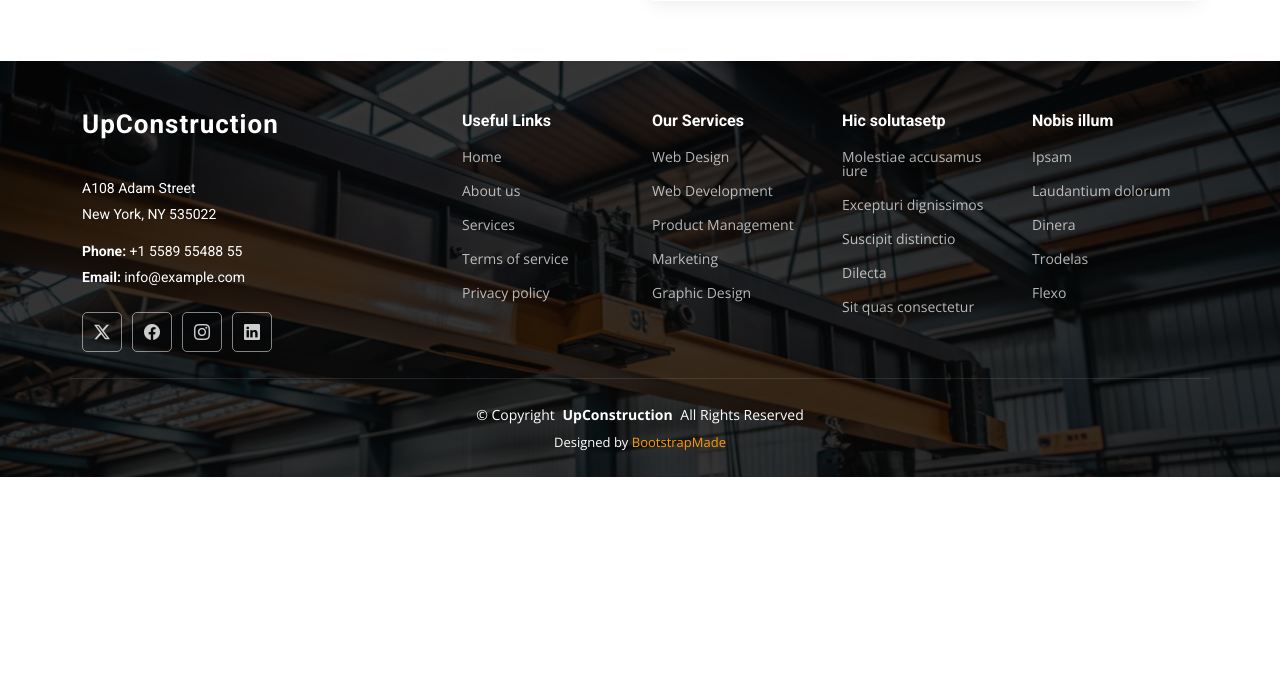
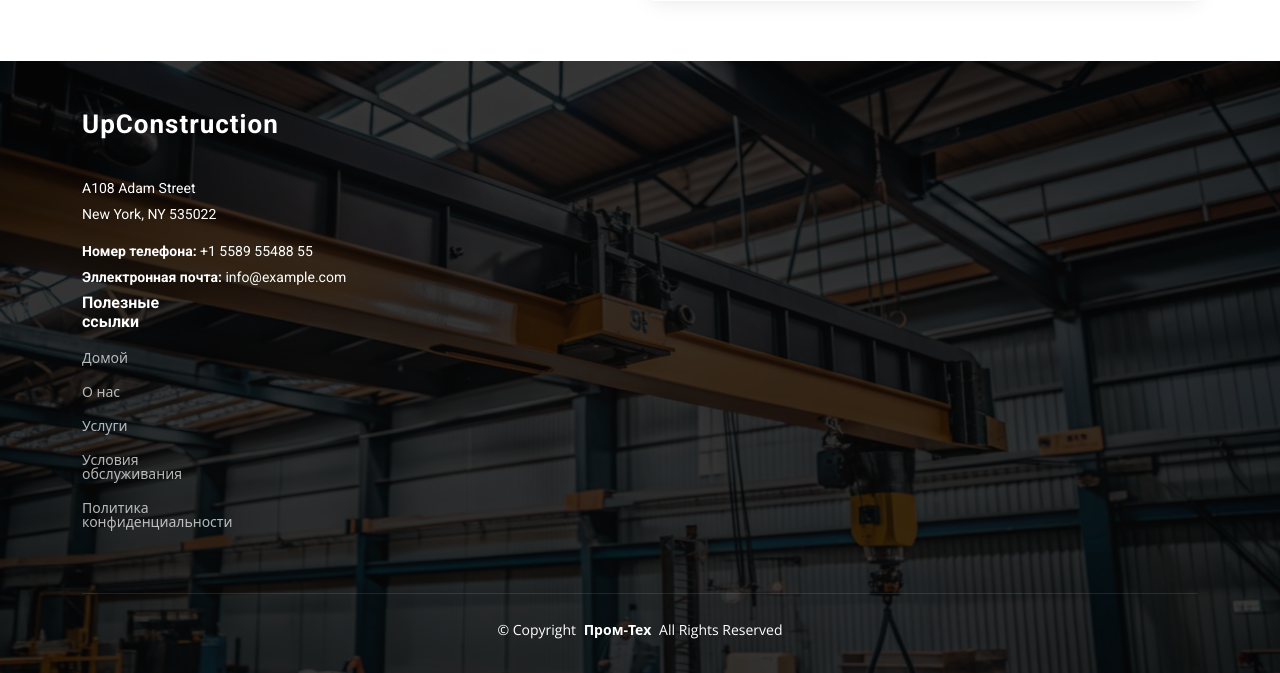
Before and after one commit to Pak-Mozga/site, a Flask app: page /contact in a window 1280 px wide. Shown: the part 987-1660 px from the top of the page. Before the commit the page ends 1464 px from the top, so only its background shows below. Run offline with Flask 3, Linux system fonts and the light colour scheme; some libraries are stand-ins or nearby versions.

Commit message:
[[eqeqeq

```diff
--- a/static/assets/css/main.css
+++ b/static/assets/css/main.css
@@ -60,6 +60,11 @@
 /*--------------------------------------------------------------
 # General Styling & Shared Classes
 --------------------------------------------------------------*/
+img.banner {
+width: auto;
+height: auto;
+
+}
 body {
   color: var(--default-color);
   background-color: var(--background-color);
@@ -544,6 +549,7 @@ h6 {
   padding: 10px 0;
   display: flex;
   align-items: center;
+  position
 }
 
 .footer .footer-links ul li:first-child {
--- a/templates/contact.html
+++ b/templates/contact.html
@@ -45,16 +45,16 @@
       <a href="index.html" class="logo d-flex align-items-center">
         <!-- Uncomment the line below if you also wish to use an image logo -->
         <!-- <img src="assets/img/logo.png" alt=""> -->
-        <h1 class="sitename">UpConstruction</h1> <span>.</span>
+        <h1 class="sitename">Пром-Тех</h1> <span>.</span>
       </a>
 
       <nav id="navmenu" class="navmenu">
         <ul>
-          <li><a href="index.html">Home</a></li>
-          <li><a href="about.html">About</a></li>
-          <li><a href="services.html">Services</a></li>
-          <li><a href="projects.html">Projects</a></li>
-          <li><a href="blog.html">Blog</a></li>
+          <li><a href="index.html">Домой</a></li>
+          <li><a href="about.html">О нас</a></li>
+          <li><a href="services.html">Услуги</a></li>
+          <li><a href="projects.html">Проекты</a></li>
+          <li><a href="blog.html">Влог</a></li>
           <li class="dropdown"><a href="#"><span>Dropdown</span> <i class="bi bi-chevron-down toggle-dropdown"></i></a>
             <ul>
               <li><a href="#">Dropdown 1</a></li>
@@ -72,7 +72,7 @@
               <li><a href="#">Dropdown 4</a></li>
             </ul>
           </li>
-          <li><a href="contact.html" class="active">Contact</a></li>
+          <li><a href="contact.html" class="active">CКонтакты</a></li>
         </ul>
         <i class="mobile-nav-toggle d-xl-none bi bi-list"></i>
       </nav>
@@ -85,11 +85,11 @@
     <!-- Page Title -->
     <div class="page-title dark-background" style="background-image: url(static/assets/img/page-title-bg.jpg);">
       <div class="container position-relative">
-        <h1>Contact</h1>
+        <h1>Контакты</h1>
         <nav class="breadcrumbs">
           <ol>
-            <li><a href="index.html">Home</a></li>
-            <li class="current">Contact</li>
+            <li><a href="index.html">Домой</a></li>
+            <li class="current">Контакты</li>
           </ol>
         </nav>
       </div>
@@ -105,7 +105,7 @@
           <div class="col-lg-6">
             <div class="info-item d-flex flex-column justify-content-center align-items-center" data-aos="fade-up" data-aos-delay="200">
               <i class="bi bi-geo-alt"></i>
-              <h3>Address</h3>
+              <h3>Адрес</h3>
               <p>A108 Adam Street, New York, NY 535022</p>
             </div>
           </div><!-- End Info Item -->
@@ -113,7 +113,7 @@
           <div class="col-lg-3 col-md-6">
             <div class="info-item d-flex flex-column justify-content-center align-items-center" data-aos="fade-up" data-aos-delay="300">
               <i class="bi bi-telephone"></i>
-              <h3>Call Us</h3>
+              <h3>Позвонить нам</h3>
               <p>+1 5589 55488 55</p>
             </div>
           </div><!-- End Info Item -->
@@ -121,7 +121,7 @@
           <div class="col-lg-3 col-md-6">
             <div class="info-item d-flex flex-column justify-content-center align-items-center" data-aos="fade-up" data-aos-delay="400">
               <i class="bi bi-envelope"></i>
-              <h3>Email Us</h3>
+              <h3>Написать нам</h3>
               <p>info@example.com</p>
             </div>
           </div><!-- End Info Item -->
@@ -154,11 +154,11 @@
                 </div>
 
                 <div class="col-md-12 text-center">
-                  <div class="loading">Loading</div>
+                  <div class="loading">Загрузка</div>
                   <div class="error-message"></div>
-                  <div class="sent-message">Your message has been sent. Thank you!</div>
+                  <div class="sent-message">Ваше сообщение было успешно отправлено. Спасибо!</div>
 
-                  <button type="submit">Send Message</button>
+                  <button type="submit">Написать Сообщение</button>
                 </div>
 
               </div>
@@ -184,72 +184,46 @@
           <div class="footer-contact pt-3">
             <p>A108 Adam Street</p>
             <p>New York, NY 535022</p>
-            <p class="mt-3"><strong>Phone:</strong> <span>+1 5589 55488 55</span></p>
-            <p><strong>Email:</strong> <span>info@example.com</span></p>
+            <p class="mt-3"><strong>Номер телефона:</strong> <span>+1 5589 55488 55</span></p>
+            <p><strong>Эллектронная почта:</strong> <span>info@example.com</span></p>
           </div>
-          <div class="social-links d-flex mt-4">
-            <a href=""><i class="bi bi-twitter-x"></i></a>
-            <a href=""><i class="bi bi-facebook"></i></a>
-            <a href=""><i class="bi bi-instagram"></i></a>
-            <a href=""><i class="bi bi-linkedin"></i></a>
-          </div>
-        </div>
 
-        <div class="col-lg-2 col-md-3 footer-links">
-          <h4>Useful Links</h4>
-          <ul>
-            <li><a href="#">Home</a></li>
-            <li><a href="#">About us</a></li>
-            <li><a href="#">Services</a></li>
-            <li><a href="#">Terms of service</a></li>
-            <li><a href="#">Privacy policy</a></li>
-          </ul>
-        </div>
 
-        <div class="col-lg-2 col-md-3 footer-links">
-          <h4>Our Services</h4>
-          <ul>
-            <li><a href="#">Web Design</a></li>
-            <li><a href="#">Web Development</a></li>
-            <li><a href="#">Product Management</a></li>
-            <li><a href="#">Marketing</a></li>
-            <li><a href="#">Graphic Design</a></li>
-          </ul>
-        </div>
 
-        <div class="col-lg-2 col-md-3 footer-links">
-          <h4>Hic solutasetp</h4>
-          <ul>
-            <li><a href="#">Molestiae accusamus iure</a></li>
-            <li><a href="#">Excepturi dignissimos</a></li>
-            <li><a href="#">Suscipit distinctio</a></li>
-            <li><a href="#">Dilecta</a></li>
-            <li><a href="#">Sit quas consectetur</a></li>
-          </ul>
-        </div>
 
-        <div class="col-lg-2 col-md-3 footer-links">
-          <h4>Nobis illum</h4>
-          <ul>
-            <li><a href="#">Ipsam</a></li>
-            <li><a href="#">Laudantium dolorum</a></li>
-            <li><a href="#">Dinera</a></li>
-            <li><a href="#">Trodelas</a></li>
-            <li><a href="#">Flexo</a></li>
-          </ul>
-        </div>
+
+
+
+
+
+
+             <div class="col-lg-2 col-md-3 footer-links">
+             <h4>Полезные ссылки</h4>
+             <ul>
+              <li><a href="#">Домой</a></li>
+              <li><a href="#">О нас</a></li>
+              <li><a href="#">Услуги</a></li>
+              <li><a href="#">Условия обслуживания</a></li>
+              <li><a href="#">Политика конфиденциальности</a></li>
+            </ul>
+             </div>
+
+
+
+
+
 
       </div>
     </div>
 
     <div class="container copyright text-center mt-4">
-      <p>© <span>Copyright</span> <strong class="px-1 sitename">UpConstruction</strong> <span>All Rights Reserved</span></p>
+      <p>© <span>Copyright</span> <strong class="px-1 sitename">Пром-Тех</strong> <span>All Rights Reserved</span></p>
       <div class="credits">
         <!-- All the links in the footer should remain intact. -->
         <!-- You can delete the links only if you've purchased the pro version. -->
         <!-- Licensing information: https://bootstrapmade.com/license/ -->
         <!-- Purchase the pro version with working PHP/AJAX contact form: [buy-url] -->
-        Designed by <a href="https://bootstrapmade.com/">BootstrapMade</a>
+
       </div>
     </div>
 
```
Also changed, not shown: templates/about.html (+27 -59 lines), templates/starter-page.html (+7 -0 lines), static/assets/img/header.png (added), static/assets/img/logo.png (deleted).
